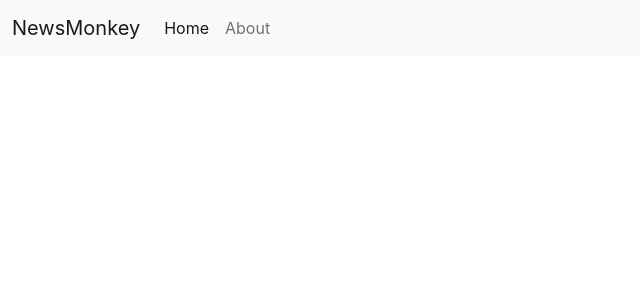
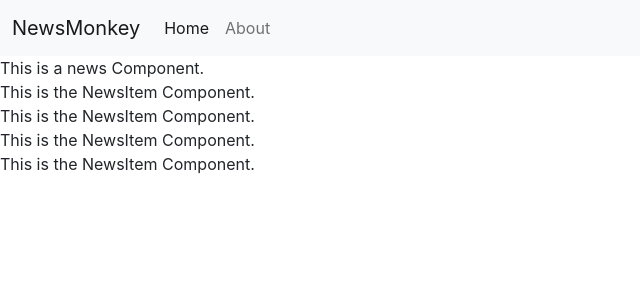
Before and after one commit to vermaabhay734/newsapp, a React (Create React App) app: page / in a window 1280 px wide. Shown: the top 300 px of the page, without its empty margins (0-640 px from the left). Built offline with nearby package versions, Linux system fonts and the light colour scheme.

Commit message:
Added Component Structor of NewsMonkey

```diff
--- a/src/App.js
+++ b/src/App.js
@@ -2,12 +2,14 @@
 
 import React, { Component } from 'react'
 import NavBar from './components/NavBar';
+import News from './components/News';
 
 export default class App extends Component {
   render() {
     return (
       <div>
         <NavBar/>
+        <News/>
       </div>
     )
   }
--- /dev/null
+++ b/src/components/NewItem.js
@@ -0,0 +1,13 @@
+import React, { Component } from 'react'
+
+export class NewItem extends Component {
+  render() {
+    return (
+      <div>
+        This is the NewsItem Component.
+      </div>
+    )
+  }
+}
+
+export default NewItem
--- /dev/null
+++ b/src/components/News.js
@@ -0,0 +1,18 @@
+import React, { Component } from 'react'
+import NewItem from './NewItem'
+
+export class News extends Component {
+  render() {
+    return (
+      <div>
+        This is a news Component.
+        <NewItem/>
+        <NewItem/>
+        <NewItem/>
+        <NewItem/>
+      </div>
+    )
+  }
+}
+
+export default News
```
